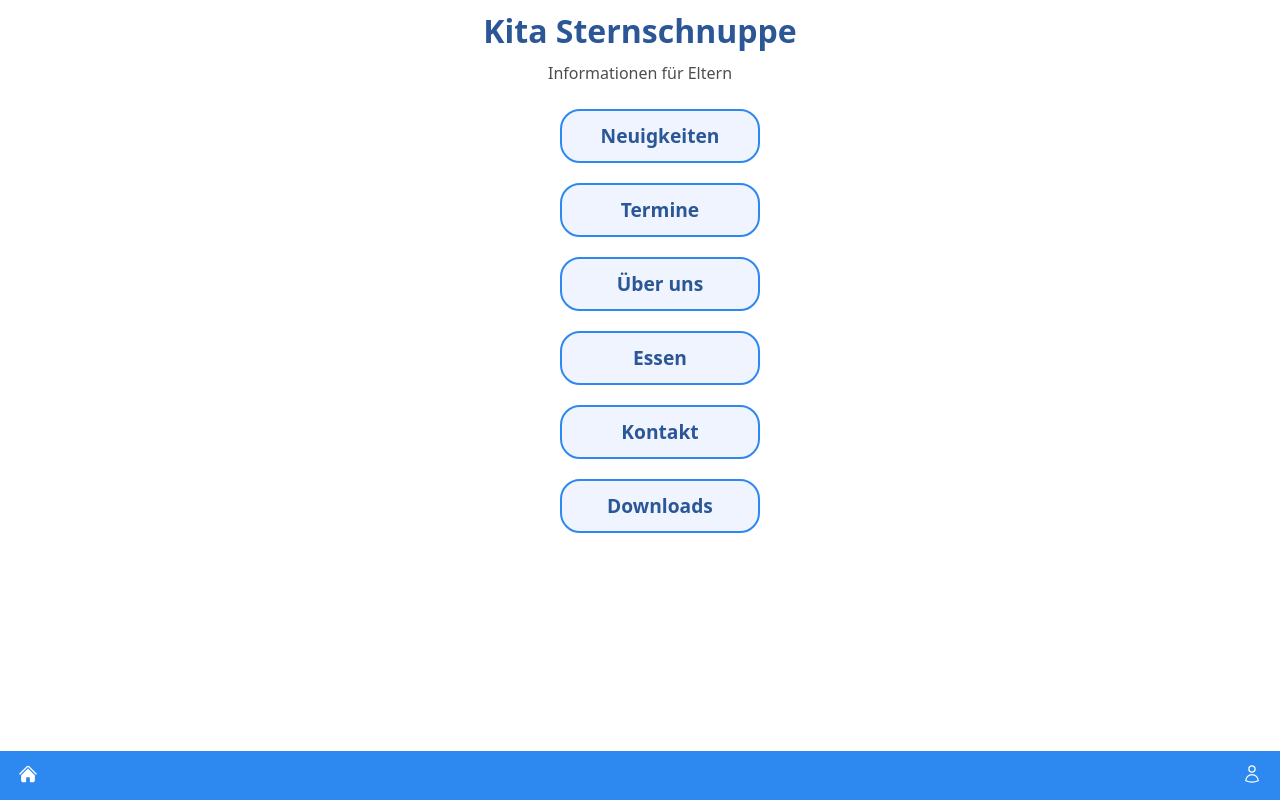
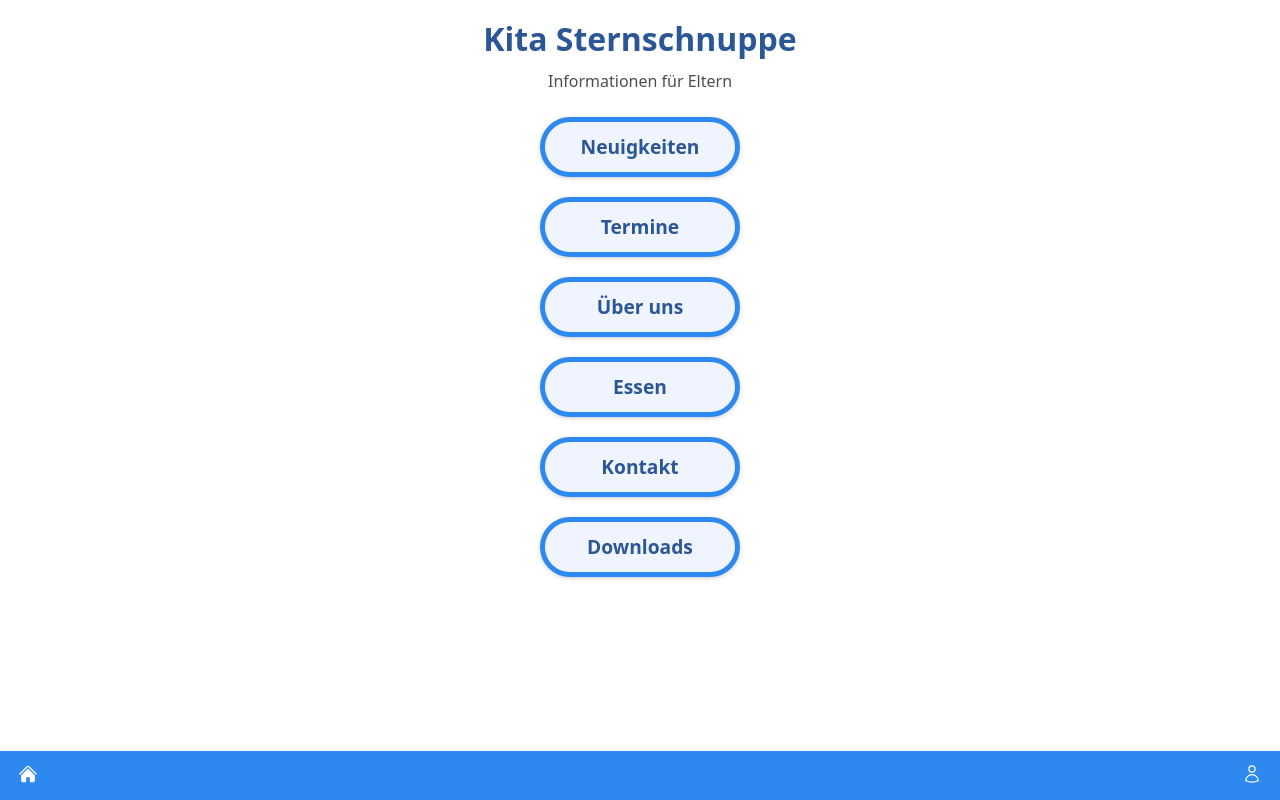
Before and after one commit to MariaAdner/kita-info, a Next.js app: page / in a window 1280 px wide. Built offline with nearby package versions, Linux system fonts and the light colour scheme.

Commit message:
updated styling

```diff
--- a/components/EventItem/EventItem.styled.js
+++ b/components/EventItem/EventItem.styled.js
@@ -8,6 +8,7 @@ export const StyledEventItem = styled.div`
   justify-content: center;
   border-radius: 5px;
   margin: 50px;
+  box-shadow: 0 1px 4px rgba(0, 0, 0, 0.2);
 `;
 
 export const StyledTitle = styled.h4`
--- a/components/EventsList/EventsList.styled.js
+++ b/components/EventsList/EventsList.styled.js
@@ -3,6 +3,8 @@ import Link from "next/link";
 
 export const StyledList = styled.ul`
   list-style: none;
+  margin-bottom: 100px;
+  padding-left: 0;
 `;
 
 export const EventsLink = styled(Link)`
@@ -19,6 +21,7 @@ export const EventsLink = styled(Link)`
   flex-direction: column;
   justify-content: center;
   text-decoration: none;
+  box-shadow: 0 1px 4px rgba(0, 0, 0, 0.2);
 `;
 
 export const StyledDate = styled.div`
--- a/components/ImageGallery/ImageGallery.styled.js
+++ b/components/ImageGallery/ImageGallery.styled.js
@@ -6,4 +6,5 @@ export const StyledGallery = styled.div`
   grid-template-columns: repeat(auto-fill, minmax(250px, 1fr));
   gap: 16px;
   margin: 50px;
+  padding-left: 0;
 `;
--- a/components/NewsItem/NewsItem.styled.js
+++ b/components/NewsItem/NewsItem.styled.js
@@ -9,6 +9,7 @@ export const StyledNewsItem = styled.div`
   border-radius: 5px;
   margin: 50px;
   width: 300px;
+  box-shadow: 0 1px 4px rgba(0, 0, 0, 0.2);
 `;
 
 export const StyledTitle = styled.h4`
--- a/components/NewsList/NewsList.styled.js
+++ b/components/NewsList/NewsList.styled.js
@@ -3,6 +3,10 @@ import Link from "next/link";
 
 export const StyledList = styled.ul`
   list-style: none;
+  display: flex;
+  flex-direction: column;
+  justify-content: center;
+  padding-left: 0;
 `;
 
 export const NewsLink = styled(Link)`
@@ -19,6 +23,7 @@ export const NewsLink = styled(Link)`
   justify-content: center;
   text-decoration: none;
   margin: 10px;
+  box-shadow: 0 1px 4px rgba(0, 0, 0, 0.2);
 `;
 
 export const StyledDate = styled.div`
--- a/components/StartPage/StartPage.styled.js
+++ b/components/StartPage/StartPage.styled.js
@@ -5,13 +5,14 @@ export const Menu = styled.ul`
   display: flex;
   align-items: center;
   flex-direction: column;
+  padding-left: 0;
 `;
 
 export const MenuLink = styled.li`
   width: 200px;
   height: 50px;
-  border: 2px, solid, var(--color-main);
-  border-radius: 20px;
+  border: 5px, solid, var(--color-main);
+  border-radius: 30px;
   margin: 10px;
   list-style: none;
   padding: 25px;
@@ -20,6 +21,7 @@ export const MenuLink = styled.li`
   color: var(--color-headline);
   font-weight: bold;
   font-size: larger;
+  box-shadow: 0 1px 4px rgba(0, 0, 0, 0.2);
   display: flex;
   justify-content: center;
   align-items: center;
--- a/pages/aboutus/index.js
+++ b/pages/aboutus/index.js
@@ -5,8 +5,9 @@ import ImageGallery from "@/components/ImageGallery";
 const StyledArticle = styled.article`
   line-height: 125%;
   background-color: var(--color-background-text);
-  padding: 40px;
-  margin: 50px;
+  padding: 20px;
+  margin: 10 0 10 0;
+  width: 100%;
 `;
 
 const StyledSubHeadline = styled.h3`
--- a/pages/kontakt/index.js
+++ b/pages/kontakt/index.js
@@ -5,6 +5,7 @@ import styled from "styled-components";
 const StyledArticle = styled.article`
   background-color: var(--color-background);
   padding: 20px;
+  margin-bottom: 100px;
 `;
 
 export default function Kontakt() {
--- a/styles.js
+++ b/styles.js
@@ -17,7 +17,6 @@ export default createGlobalStyle`
 
   body {
     display: grid;
-    margin: auto;
     place-items: center;
     font-family: system-ui;
     line-height: 125%;
```
